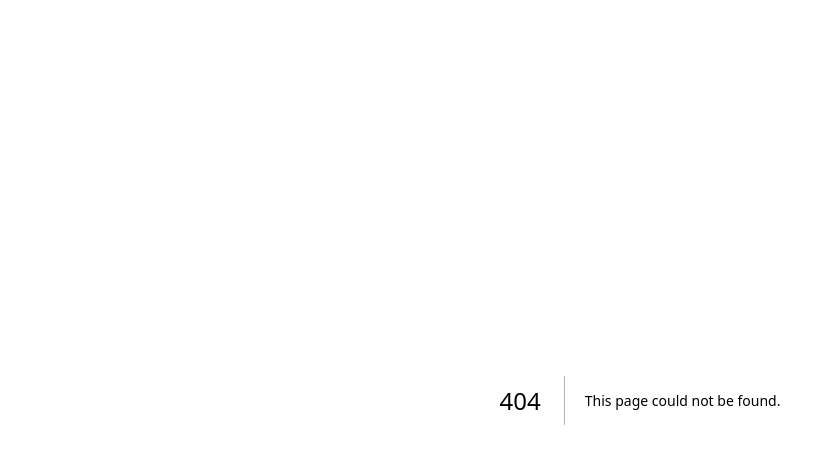
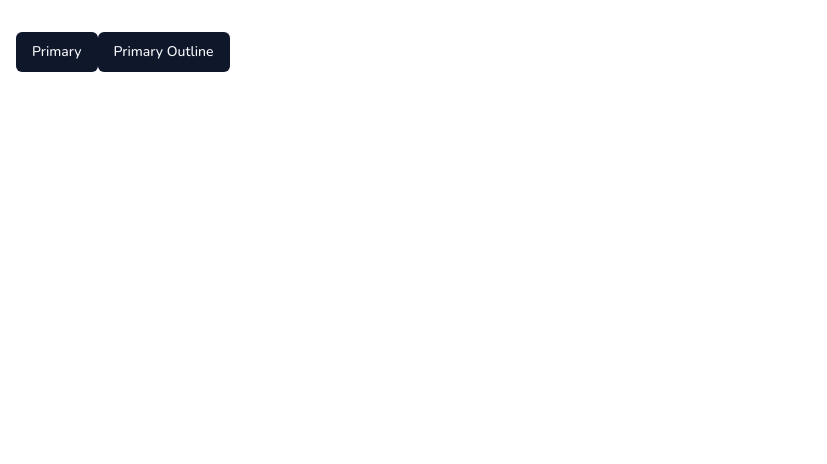
Before and after one commit to KenanRamazanov/Duolingo, a Next.js app: page /buttons in a window 1280 px wide. Before the commit this address had no page. Shown: the top 464 px of the page, without its empty margins (0-827 px from the left). Built offline with nearby package versions, Linux system fonts and the light colour scheme.

Commit message:
Creating button router

```diff
--- /dev/null
+++ b/app/buttons/page.tsx
@@ -0,0 +1,14 @@
+import { Button } from '@/components/ui/button'
+import React from 'react'
+
+const page = () => {
+  return (
+    <div className='p-4 space-y-4'>
+        <Button>Primary</Button>
+        <Button>Primary Outline</Button>
+
+    </div>
+  )
+}
+
+export default page
--- a/app/page.tsx
+++ b/app/page.tsx
@@ -2,6 +2,6 @@ import { Button } from "@/components/ui/button";
 
 export default function Home() {
 return (
- <Button/>
+ <Button size="lg" variant="destructive">Click me</Button>
 )
 }
```
